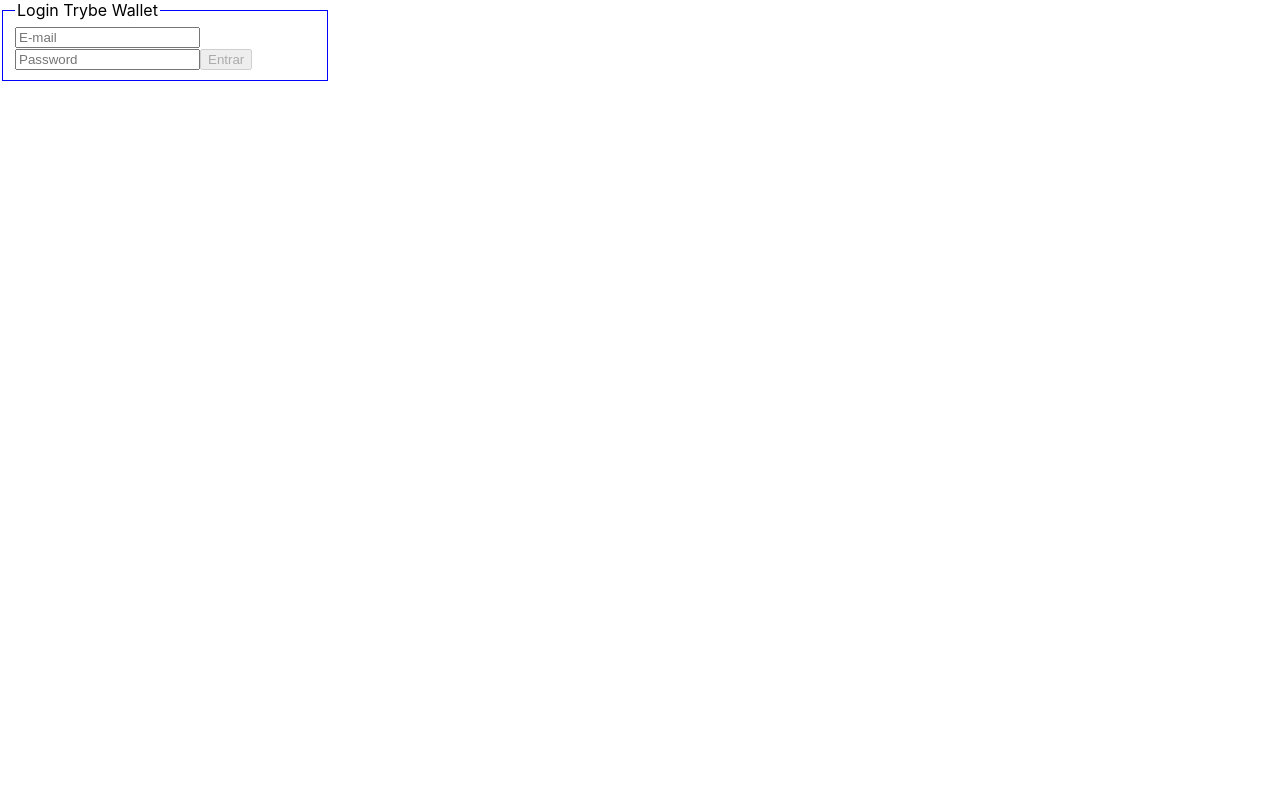
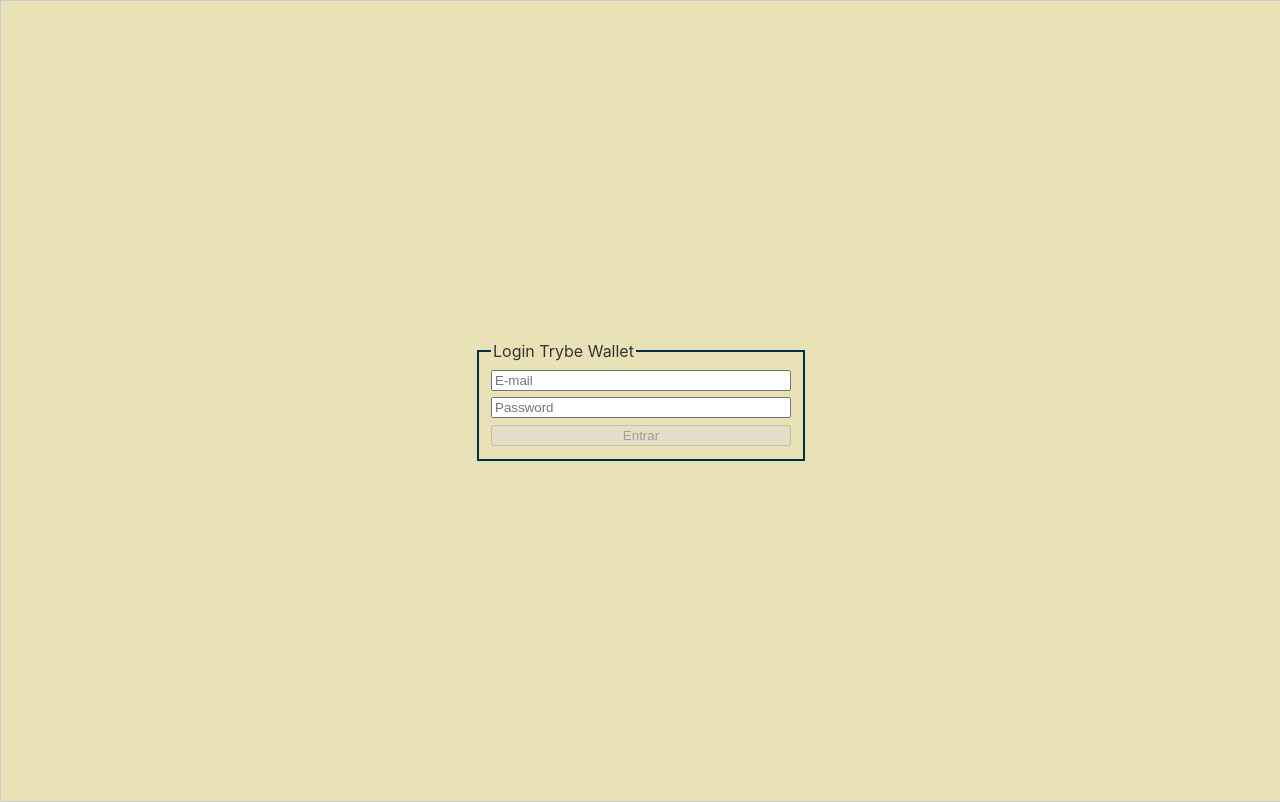
Before and after one commit to cae07/sd-013-a-project-trybewallet, a React (Create React App) app: page / in a window 1280 px wide. Built offline with nearby package versions, Linux system fonts and the light colour scheme.

Commit message:
Estilização CSS

```diff
--- a/src/App.css
+++ b/src/App.css
@@ -1,4 +1,42 @@
+body {
+  margin: 0;
+  /* background-color: #EDEDED; */
+  background-color: #eae2b7;
+  color: #333;
+}
+
+html, body, .root, .App {
+  height: 100%;
+  width: 100;
+}
+
+.App {
+  justify-content: center;
+	align-items: center;
+}
+
+.container {
+  height: 100vh;
+  width: 100vw;
+	margin: 0 auto;
+	display: flex;
+	border: 1px solid #ccc;
+  justify-content: center;
+	align-items: center;
+}
+
 .container-login {
-  border: blue solid 1px;
+  border: #003049 solid 2px;
   width: 300px;
+  height: 100px;
+  display: flex;
+  flex-direction: column;
+  justify-content: space-around
 }
+
+.container-wallet {
+  border: #003049 solid 2px;
+  height: 99vh;
+  width: 99vw;
+	margin: 0 auto;
+}
--- a/src/App.js
+++ b/src/App.js
@@ -7,10 +7,12 @@ import './App.css';
 class App extends Component {
   render() {
     return (
-      <Switch>
-        <Route path="/carteira" component={ Wallet } />
-        <Route exact path="/" component={ Login } />
-      </Switch>
+      <div className="App">
+        <Switch>
+          <Route path="/carteira" component={ Wallet } />
+          <Route exact path="/" component={ Login } />
+        </Switch>
+      </div>
     );
   }
 }
--- a/src/actions/index.js
+++ b/src/actions/index.js
@@ -11,7 +11,7 @@ export const startFetch = () => ({
   type: START_FETCH,
 });
 
-export const getInfo = (json) => ({ type: GET_INFO, payload: json });
+export const getInfo = (resultJson) => ({ type: GET_INFO, payload: resultJson });
 
 export const expenseList = (state) => ({ type: EXCHANGE_RATES, state });
 
--- a/src/components/ExpenseForm.jsx
+++ b/src/components/ExpenseForm.jsx
@@ -31,10 +31,9 @@ class ExpenseForm extends React.Component {
     const { dispatchExpenses } = this.props;
     let { id } = this.state;
     this.setState(({ id: id += 1 }));
-    const fetchApi = await fetch('https://economia.awesomeapi.com.br/json/all');
-    const response = await fetchApi.json();
-    delete response.USDT;
-    this.setState({ exchangeRates: response });
+    const result = await fetch('https://economia.awesomeapi.com.br/json/all');
+    const resultJson = await result.json();
+    this.setState({ exchangeRates: resultJson });
     dispatchExpenses(this.state);
   }
 
--- a/src/components/Header.jsx
+++ b/src/components/Header.jsx
@@ -3,16 +3,14 @@ import { connect } from 'react-redux';
 import PropTypes from 'prop-types';
 
 class Header extends React.Component {
-  convertValues() {
+  convertCurrency() {
     const { expenses } = this.props;
     return expenses
-      .reduce(
-        (
-          acc, { value, exchangeRates, currency },
-        ) => acc + (
-          parseFloat(value) * parseFloat(exchangeRates[currency].ask)
-        ), 0,
-      );
+      .reduce((acc, expense) => {
+        const { value, currency, exchangeRates } = expense;
+        const { ask } = exchangeRates[currency];
+        return (acc + (parseFloat(value) * parseFloat(ask)));
+      }, 0);
   }
 
   render() {
@@ -23,7 +21,7 @@ class Header extends React.Component {
           {email}
         </span>
         <span data-testid="total-field">
-          {`Despesa total: R$${this.convertValues().toFixed(2)}`}
+          {`Despesa total: R$${this.convertCurrency().toFixed(2)}`}
         </span>
         <span data-testid="header-currency-field">
           BRL
--- a/src/pages/Login.js
+++ b/src/pages/Login.js
@@ -63,6 +63,7 @@ class Login extends React.Component {
   render() {
     const { email, password, disableButton } = this.state;
     return (
+      <div className="container">
         <fieldset className="container-login">
           <legend>Login Trybe Wallet</legend>
           <input
@@ -89,6 +90,7 @@ class Login extends React.Component {
             Entrar
           </button>
         </fieldset>
+      </div>
     );
   }
 }
--- a/src/pages/Wallet.js
+++ b/src/pages/Wallet.js
@@ -14,7 +14,7 @@ class Wallet extends React.Component {
 
   render() {
     return (
-      <div>
+      <div className="container-wallet">
         <Header />
         <ExpenseForm />
       </div>);
```
Lines whose indentation alone changed are shown as unchanged.
